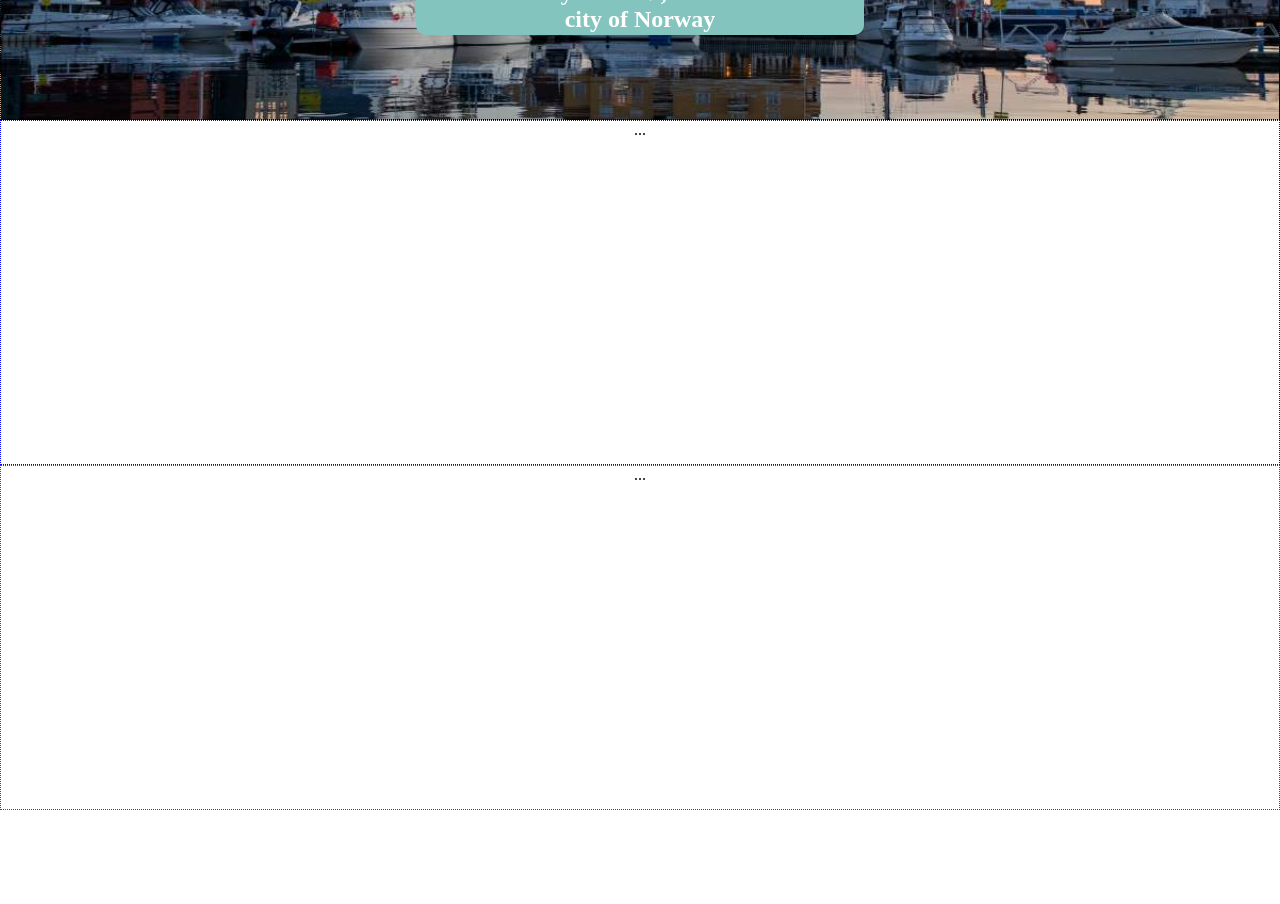
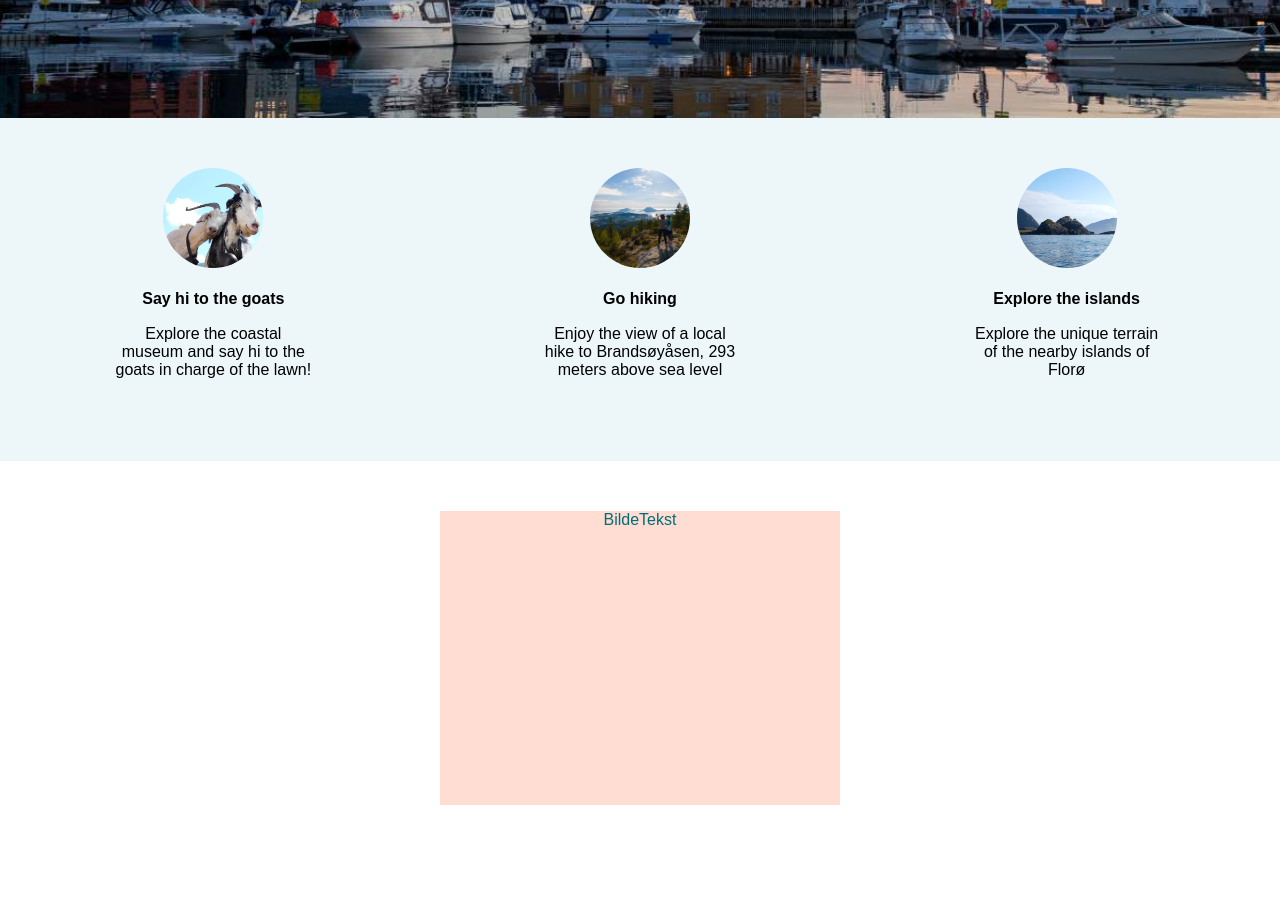
Before and after one commit to begs/hometown-homepage, a plain HTML site: page index.html in a window 1280 px wide. Shown: the part 225-1129 px from the top of the page. Before the commit the page ends 1035 px from the top, so only its background shows below. Drawn offline with Linux system fonts and the light colour scheme.

Commit message:
Design almost finished

```diff
--- a/index.html
+++ b/index.html
@@ -6,15 +6,35 @@
 <body>
 	<div id="hero">
 		<h1 id="hero-title">Visit Florø</h1>
-		<h2 id="hero-description">Enjoy the fresh coastal air in the calm and vivid city
-			of Florø, the most western city of Norway</h2>
+		<h3 id="hero-description">Enjoy the fresh coastal air in the vivid city
+			of Florø, the most western city of Norway</h3>
 	</div>
 
-	<div id="activies">
-	...
+	<div id="activies-section">
+		<div class="activity">
+			<div class="activity-image" id="activity-image-goats"></div>
+			<p class="activity-title">Say hi to the goats</p>
+			<p class="activity-description">Explore the coastal museum and say hi to the goats in charge of the lawn!</p>
+		</div>
+
+		<div class="activity">
+			<div class="activity-image" id="activity-image-hike"></div>
+			<p class="activity-title">Go hiking</p>
+			<p class="activity-description">Enjoy the view of a local hike to Brandsøyåsen, 293 meters above sea level</p>
+		</div>
+
+		<div class="activity">
+			<div class="activity-image" id="activity-image-explore"></div>
+			<p class="activity-title">Explore the islands</p>
+			<p class="activity-description">Explore the unique terrain of the nearby islands of Florø</p>
+		</div>
 	</div>
 
-	<div id="guide">
-	...
+
+	<div id="guide-section">
+		<div id="guide-card">
+			<div>Bilde</div>
+			<div>Tekst</div>
+		</div>
 	</div>
 </body>
--- a/styles.css
+++ b/styles.css
@@ -1,6 +1,7 @@
 body {
 	margin: 0;
 	text-align: center;
+	font-family: "Arial";
 }
 
 #hero {
@@ -8,7 +9,6 @@ body {
 	flex-direction: column;
 	align-items: center;
 	height: 343px;
-	border: 1px dotted black;
 	background-image: url("images/floro-cover.jpg");
 	background-size: cover;
 	background-position: center;
@@ -32,12 +32,64 @@ body {
 	padding: 2px 14px;
 }
 
-#activies {
+#activies-section {
+	display: flex;
+	justify-content: space-around;
 	height: 343px;
-	border: 1px dotted blue;
+	background: #EDF6F9;
 }
 
-#guide {
+.activity {
+	display: flex;
+	flex-direction: column;
+	align-items: center;
+	width: 200px;
+	padding: 50px 15px;
+	font-size: 16px;
+}
+
+.activity-image {
+	border-radius: 50%;
+	height: 100px;
+	width: 100px;
+	background-size: cover;
+	background-position: center;
+}
+
+#activity-image-goats {
+	background-image: url("images/goats.webp");
+}
+
+#activity-image-hike {
+	background-image: url("images/brandsoyaasen.jpeg");
+}
+
+#activity-image-explore {
+	background-image: url("images/hovden.jpeg");
+}
+
+.activity-title {
+	margin: 0;
+	padding: 22px 0 17px;
+	font-weight: bold;
+}
+
+.activity-description {
+	margin: 0;
+}
+
+#guide-section {
+	display: flex;
+	justify-content: center;
 	height: 343px;
-	border: 1px dotted green;
+	margin: 50px 0 50px;
 }
+
+#guide-card {
+	display: flex;
+	justify-content: center;
+	height: 294px;
+	width: 400px;
+	background: #FFDDD2;
+	color: #006D77;
+}
```
Also changed, not shown: images/brandsoyaasen.jpeg (added), images/floro-cover2.jpeg (deleted), images/goats.webp (added), images/hovden.jpeg (added), 1 other file.
